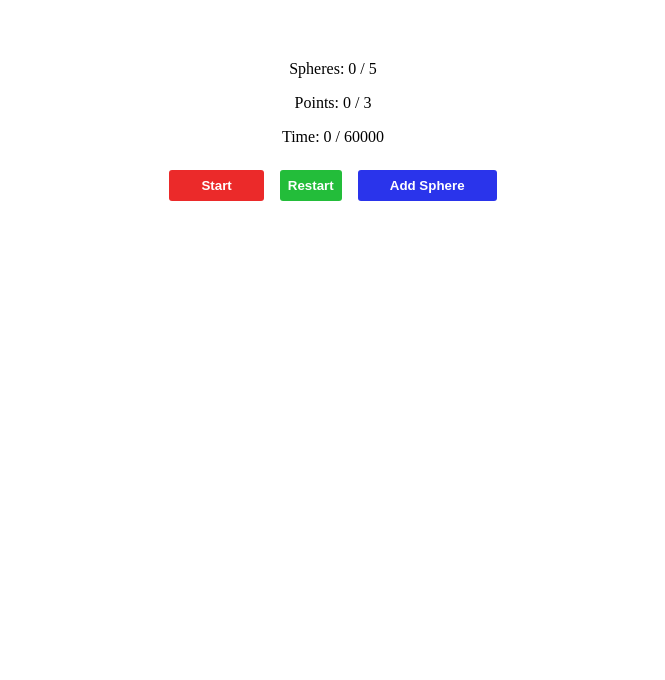
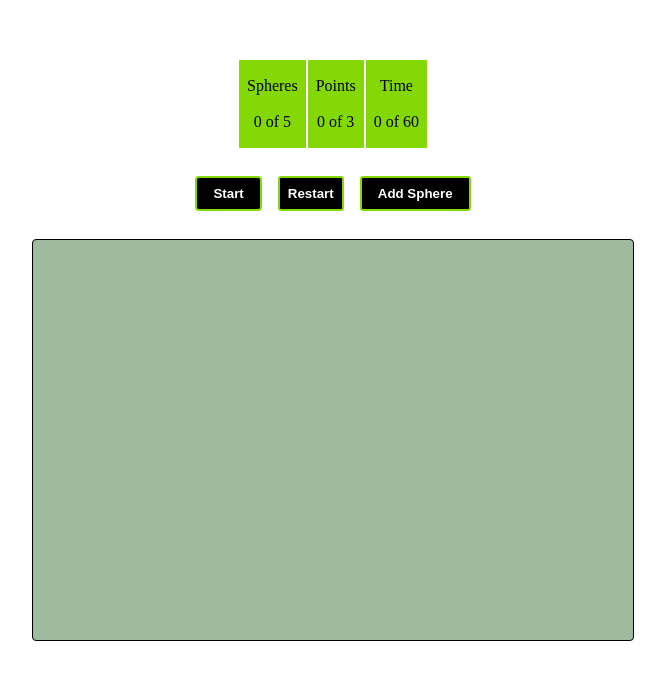
Before and after one commit to emersonlebleu/motion-sim, a Vue app: page / in a window 1280 px wide. Shown: the top 680 px of the page, without its empty margins (307-972 px from the left). Built offline with nearby package versions, Linux system fonts and the light colour scheme; the HTML template or start-up script is replaced by a standard one.

Commit message:
Add plane container and update styles
Added the container that will hold the D3 plane ultimately and updated the styles to something more uniform.

```diff
--- a/public/styles.css
+++ b/public/styles.css
@@ -2,4 +2,5 @@ body {
     font-family: 'Courier New', Courier, monospace;
     background-color: black;
     color: white;
+    font-weight: bold;
 }
--- a/src/App.vue
+++ b/src/App.vue
@@ -5,6 +5,7 @@
     @Click="spheres = 0"/>
   <AddSphereBtn
     @Click="addSphere"/>
+  <PlaneContainer :size="planeSize"/>
 </template>
 
 <script>
@@ -12,6 +13,7 @@ import StartStopBtn from './components/StartStopBtn.vue';
 import AddSphereBtn from './components/AddSphereBtn.vue';
 import RestartBtn from './components/RestartBtn.vue';
 import InfoSection from './components/InfoSection.vue';
+import PlaneContainer from './components/PlaneContainer.vue';
 
 export default {
   name: 'App',
@@ -20,6 +22,7 @@ export default {
     AddSphereBtn,
     RestartBtn,
     InfoSection,
+    PlaneContainer,
 },
   data() {
     return {
@@ -31,7 +34,8 @@ export default {
       spheresMaxed: false,
       maxPoints: 3,
       pointsMaxed: false,
-      maxTime: 60000,
+      maxTime: 60, //seconds
+      planeSize: "large",
     }
   },
   methods: {
--- a/src/components/AddSphereBtn.vue
+++ b/src/components/AddSphereBtn.vue
@@ -19,19 +19,19 @@ export default {
 <!-- Add "scoped" attribute to limit CSS to this component only -->
 <style scoped lang="scss">
 button {
-  background-color: #2a34eb; /* Blue */
-  border: none;
+  background-color: black;
+  border: 2px solid rgb(132, 216, 5);
   color: white;
   font-weight: bold;
-  padding: .5rem 2rem;
+  padding: .5rem 1rem;
   text-align: center;
   text-decoration: none;
   display: inline-block;
   border-radius: 3px;
   margin: .5rem;
 }
-// make button get 10% lighter on hover
+// make button get lighter on hover
 button:hover {
-  background-color: lighten(#2a34eb, 10%);
+  background-color: lighten(black, 20%);
 }
 </style>
--- a/src/components/InfoSection.vue
+++ b/src/components/InfoSection.vue
@@ -1,13 +1,13 @@
 <template>
     <div class="info-section">
-        <div class="info-section__spheres">
-            <p>Spheres: {{ spheres }} / {{ maxSpheres }}</p>
+        <div class="info-section-part">
+            <p>Spheres <br> <br>{{ spheres }} of {{ maxSpheres }}</p>
         </div>
-        <div class="info-section__points">
-            <p>Points: {{ points }} / {{ maxPoints }}</p>
+        <div class="info-section-part">
+            <p>Points <br> <br>{{ points }} of {{ maxPoints }}</p>
         </div>
-        <div class="info-section__time">
-            <p>Time: {{ instant }} / {{ maxTime }}</p>
+        <div class="info-section-part">
+            <p>Time <br> <br>{{ instant }} of {{ maxTime }}</p>
         </div>
     </div>
 </template>
@@ -20,6 +20,19 @@ export default {
 
 </script>
 
-<style>
+<style scoped lang="scss">
+.info-section {
+    display: flex;
+    justify-content: center;
+    align-items: center;
+    margin-bottom: 20px;
+}
+.info-section-part {
+    margin: 0 1px;
+    padding: .05rem .5rem;
+    background-color: rgb(132, 216, 5);
+    color: black;
+    border-radius: 1px;
+}
 
 </style>
--- /dev/null
+++ b/src/components/PlaneContainer.vue
@@ -0,0 +1,45 @@
+<template>
+    <div class="plane-container" :class="size"></div>
+</template>
+
+<script>
+export default {
+  name: 'PlaneContainer',
+  props: {
+    size: {
+        type: String,
+        default: "small",
+    }
+  },
+  data() {
+    return {
+    }
+  }
+}
+
+</script>
+
+<style scoped lang="scss">
+  .plane-container {
+      margin: 0 auto;
+      margin-top: 20px;
+      margin-bottom: 20px;
+      border: 1px solid black;
+      border-radius: 4px;
+      background-color: rgb(159, 187, 159);
+  }
+  .small {
+      width: 300px;
+      height: 200px;
+  }
+
+  .medium {
+      width: 450px;
+      height: 300px;
+  }
+
+  .large{
+      width: 600px;
+      height: 400px;
+  }
+</style>
--- a/src/components/RestartBtn.vue
+++ b/src/components/RestartBtn.vue
@@ -19,8 +19,8 @@ export default {
 <!-- Add "scoped" attribute to limit CSS to this component only -->
 <style scoped lang="scss">
 button {
-  background-color: #23bd3a; /* Green */
-  border: none;
+  background-color: black;
+  border: 2px solid rgb(132, 216, 5);
   color: white;
   font-weight: bold;
   padding: .5rem .5rem;
@@ -30,8 +30,8 @@ button {
   border-radius: 3px;
   margin: .5rem;
 }
-// make button get 10% lighter on hover
+// make button get lighter on hover
 button:hover {
-  background-color: lighten(#23bd3a, 10%);
+  background-color: lighten(black, 20%);
 }
 </style>
--- a/src/components/StartStopBtn.vue
+++ b/src/components/StartStopBtn.vue
@@ -19,19 +19,19 @@ export default {
 <!-- Add "scoped" attribute to limit CSS to this component only -->
 <style scoped lang="scss">
 button {
-  background-color: #eb2a2a; /* Red */
-  border: none;
+  background-color: black;
+  border: 2px solid rgb(132, 216, 5);
   color: white;
   font-weight: bold;
-  padding: .5rem 2rem;
+  padding: .5rem 1rem;
   text-align: center;
   text-decoration: none;
   display: inline-block;
-  border-radius: 3px;
+  border-radius: 4px;
   margin: .5rem;
 }
-// make button get 10% lighter on hover
+// make button get lighter on hover
 button:hover {
-  background-color: lighten(#eb2a2a, 10%);
+  background-color: lighten(black, 20%);
 }
 </style>
```
Also changed, not shown: 1 other file (tests, documents, lock files or other folders).
